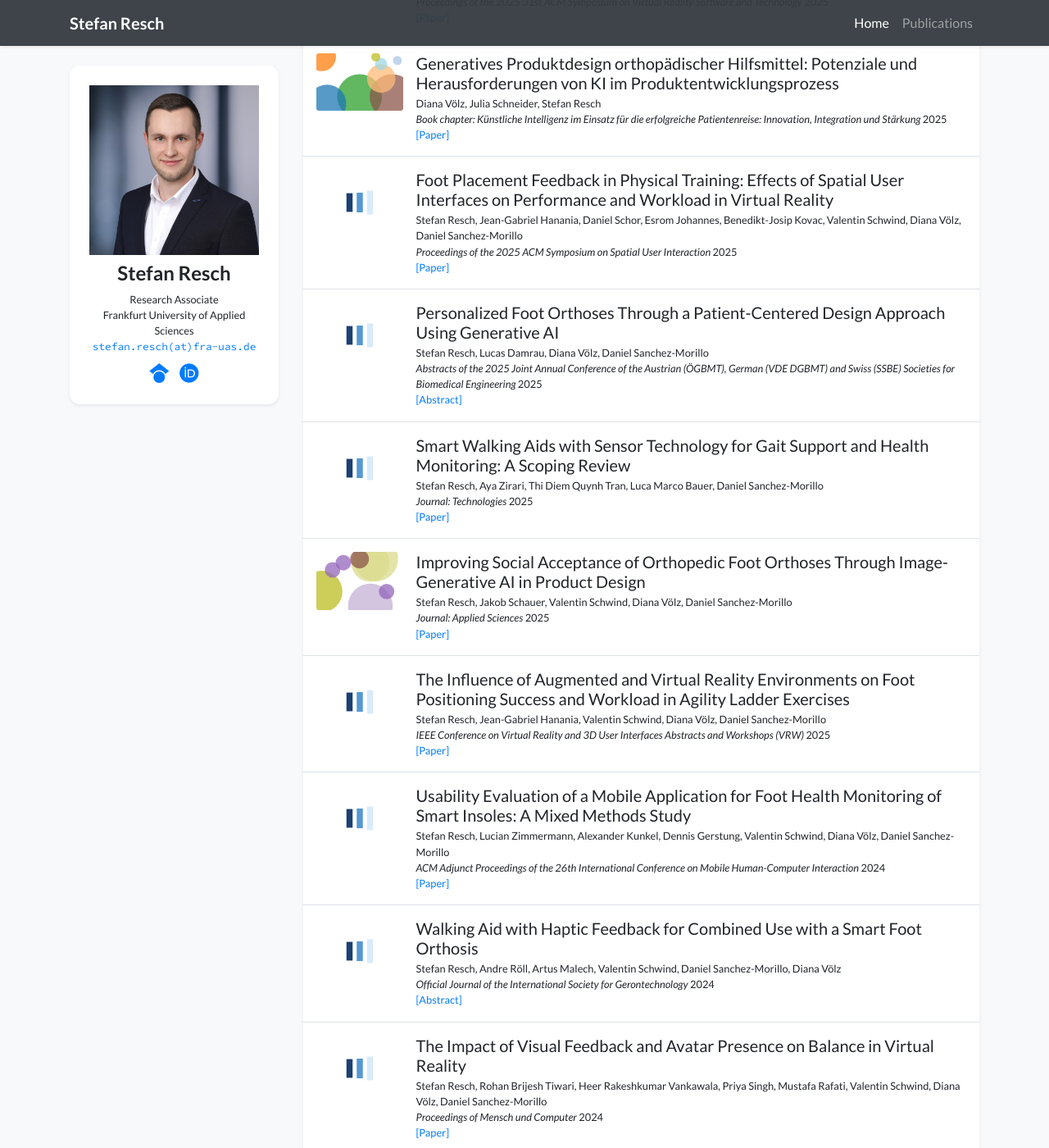
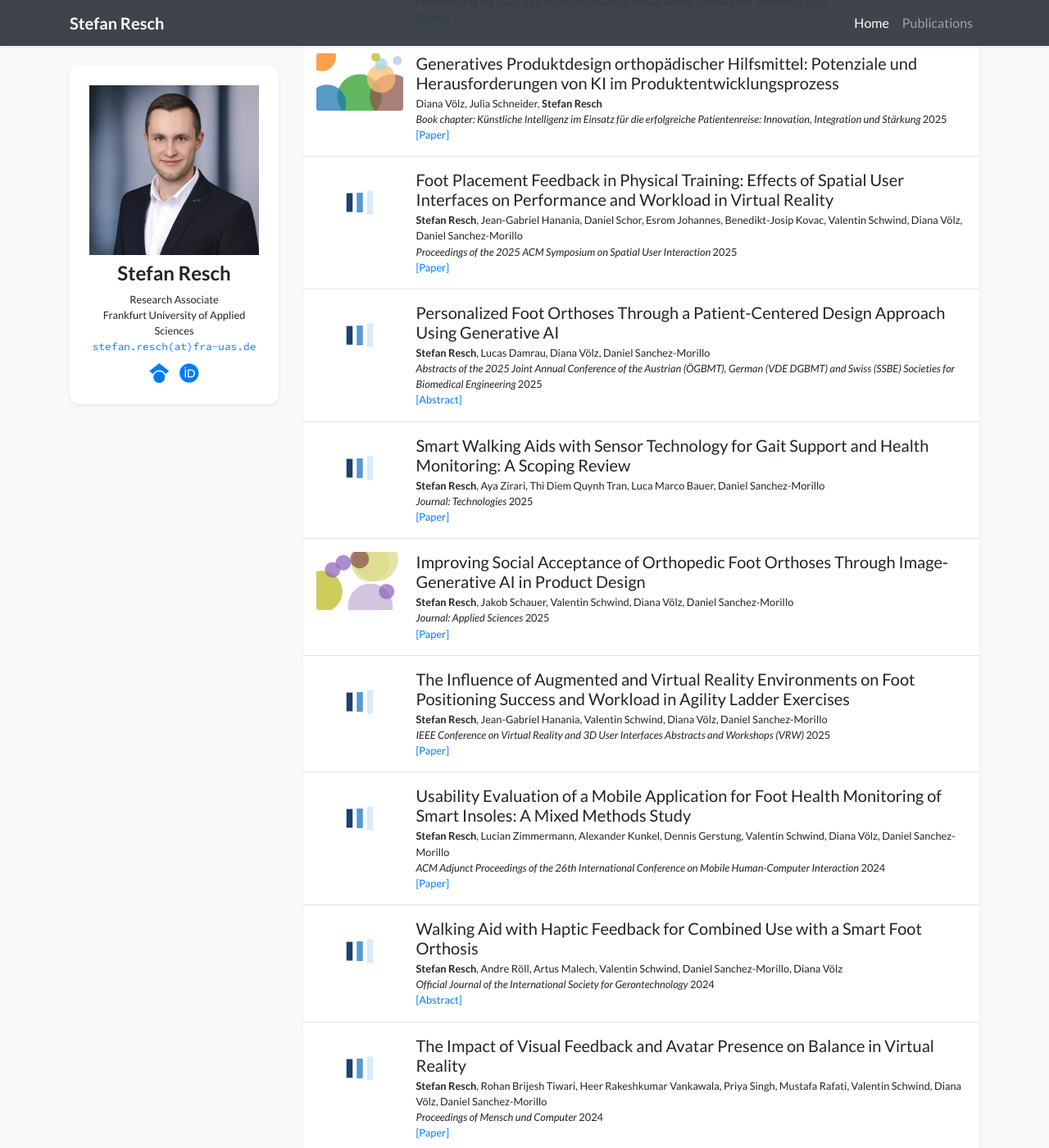
Before and after one commit to Stefan-Resch/stefan-resch.github.io, a Jekyll site: the page built from index.html, in a window 1280 px wide and 1400 px high, scrolled down 1166 px. Shown: the whole window at 82% size. Built offline with Jekyll 4.4.1, drawn with Linux system fonts in a browser that asks for light colours; nearby versions of some CDN libraries; a style sheet for code colours, icons or effects is not loaded; part of the change alters nothing that is shown; some of the changed text lies outside the part shown.

```diff
--- a/_data/authors.yml
+++ b/_data/authors.yml
@@ -1,4 +1,4 @@
-"Your Name":
+"Stefan Resch":
   bold: true
 
 "Robert White":
```
